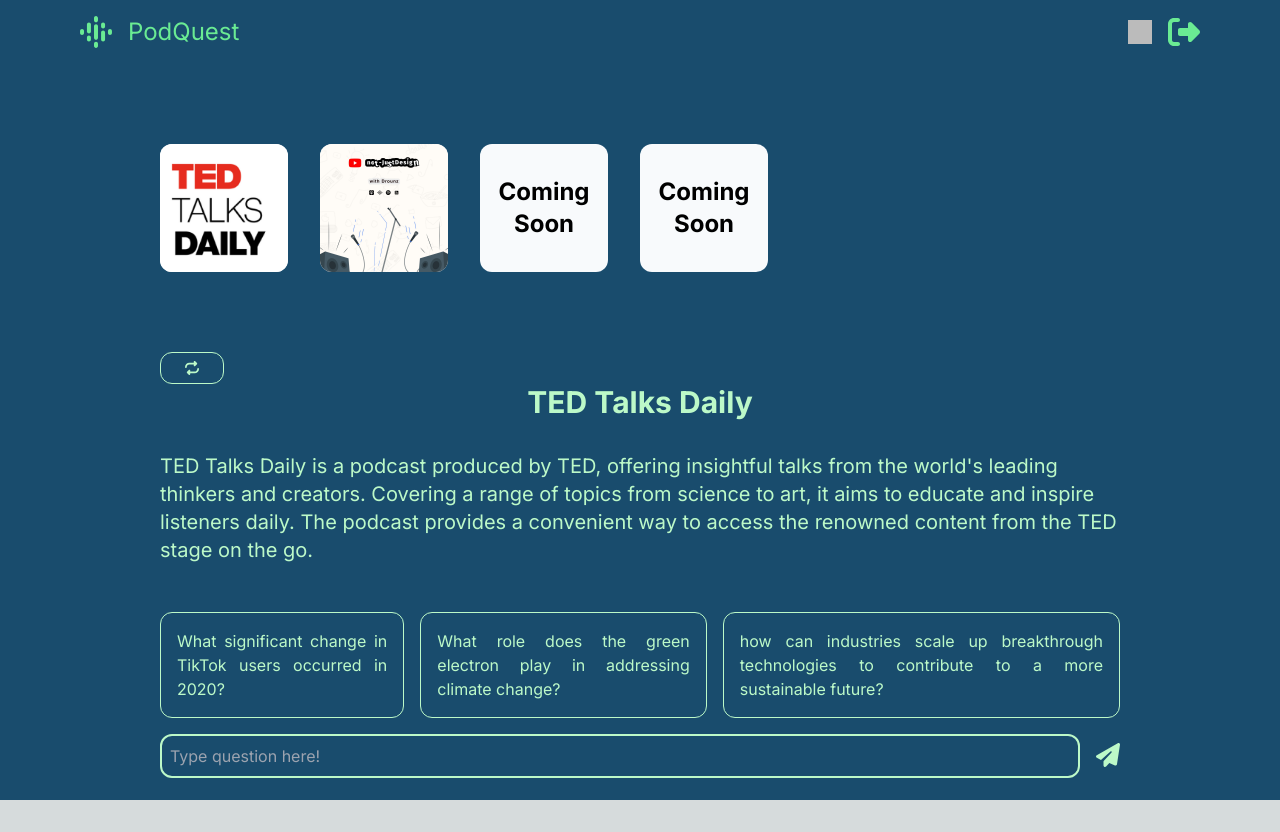
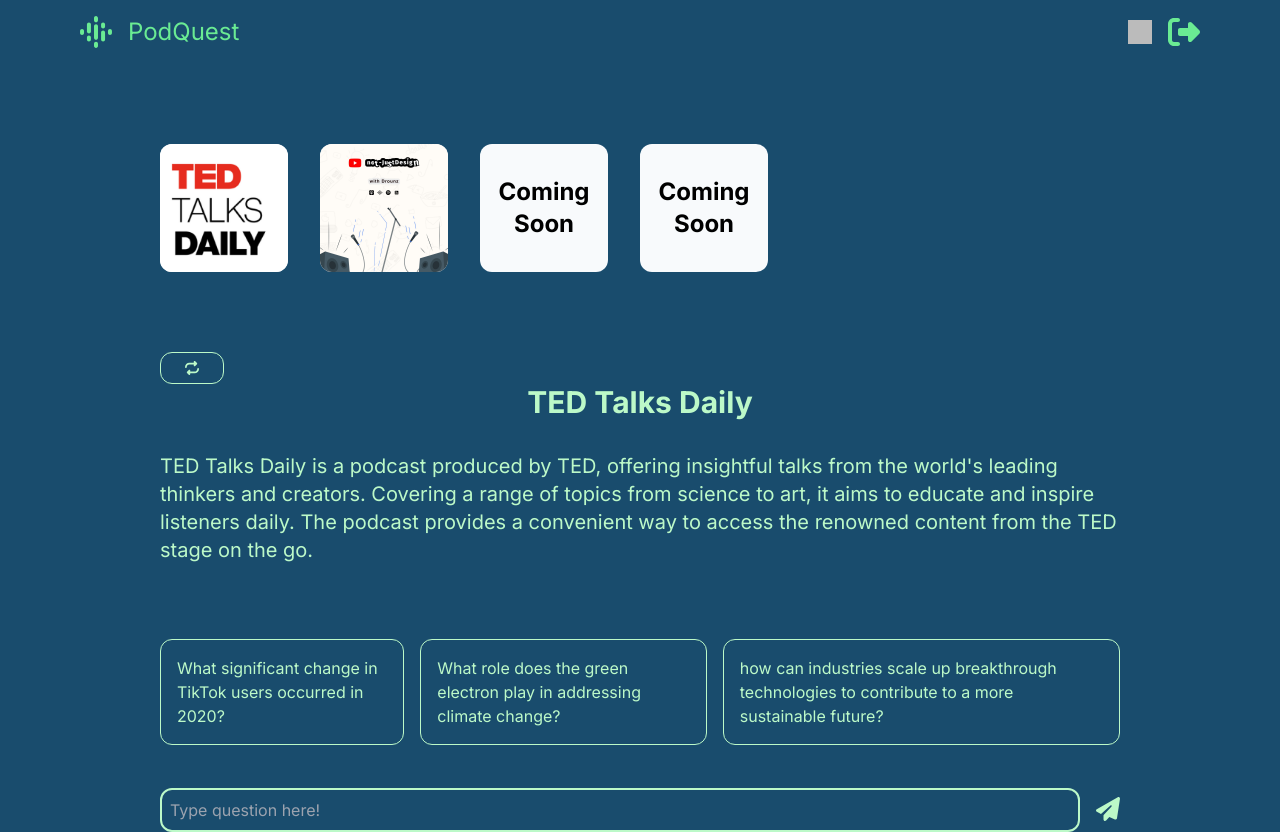
Before and after one commit to rickCoin/podquest, a Next.js app: page /main in a window 1280 px wide. Before the commit the page ends 800 px from the top, so only its background shows below. Built offline with nearby package versions, Linux system fonts and the light colour scheme; no server answers; sample sign-in values are in the browser's storage.

Commit message:
updaet the suggestion list UI

```diff
--- a/src/app/components/ChatInterface/SuggestList.tsx
+++ b/src/app/components/ChatInterface/SuggestList.tsx
@@ -7,7 +7,7 @@
 
 const SuggestList: React.FC<SuggestListProps> = ({ inputs, setValue }) => {
     return (
-        <div className="flex my-4 gap-4 overflow-y-auto">
+        <div className="flex flex-col md:flex-row h-40 my-4 gap-4 overflow-y-auto">
             {inputs.map((input, index) => (
                 <div key={index} className="flex items-center">
                     <SuggestButton
--- a/src/app/components/buttons/SuggestButton.tsx
+++ b/src/app/components/buttons/SuggestButton.tsx
@@ -9,7 +9,7 @@
     return (
         <div>
             <button
-                className="w-auto h-auto rounded-xl border border-highlight1 text-highlight1 p-4 text-justify"
+                className="w-auto h-auto rounded-xl border border-highlight1 text-highlight1 p-4 text-left"
                 onClick={onClick}
             >
                 {text}
```
